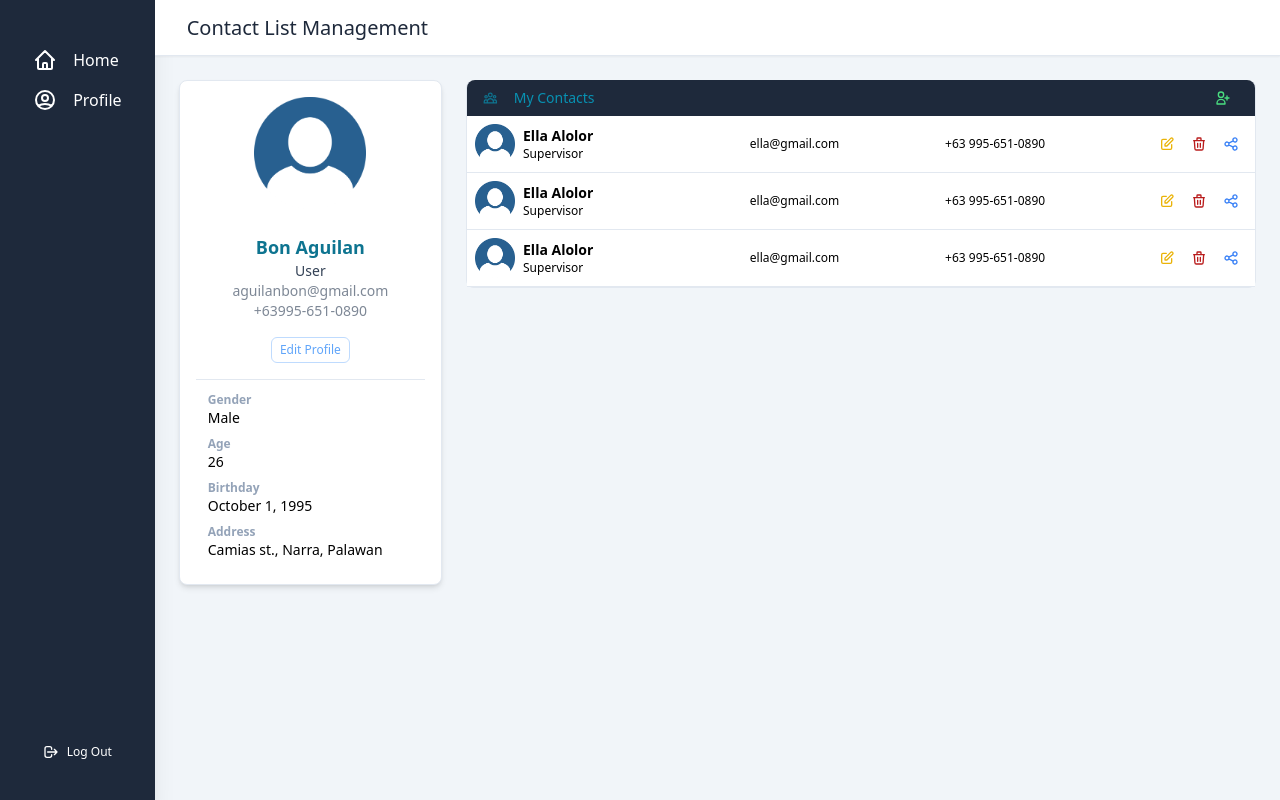
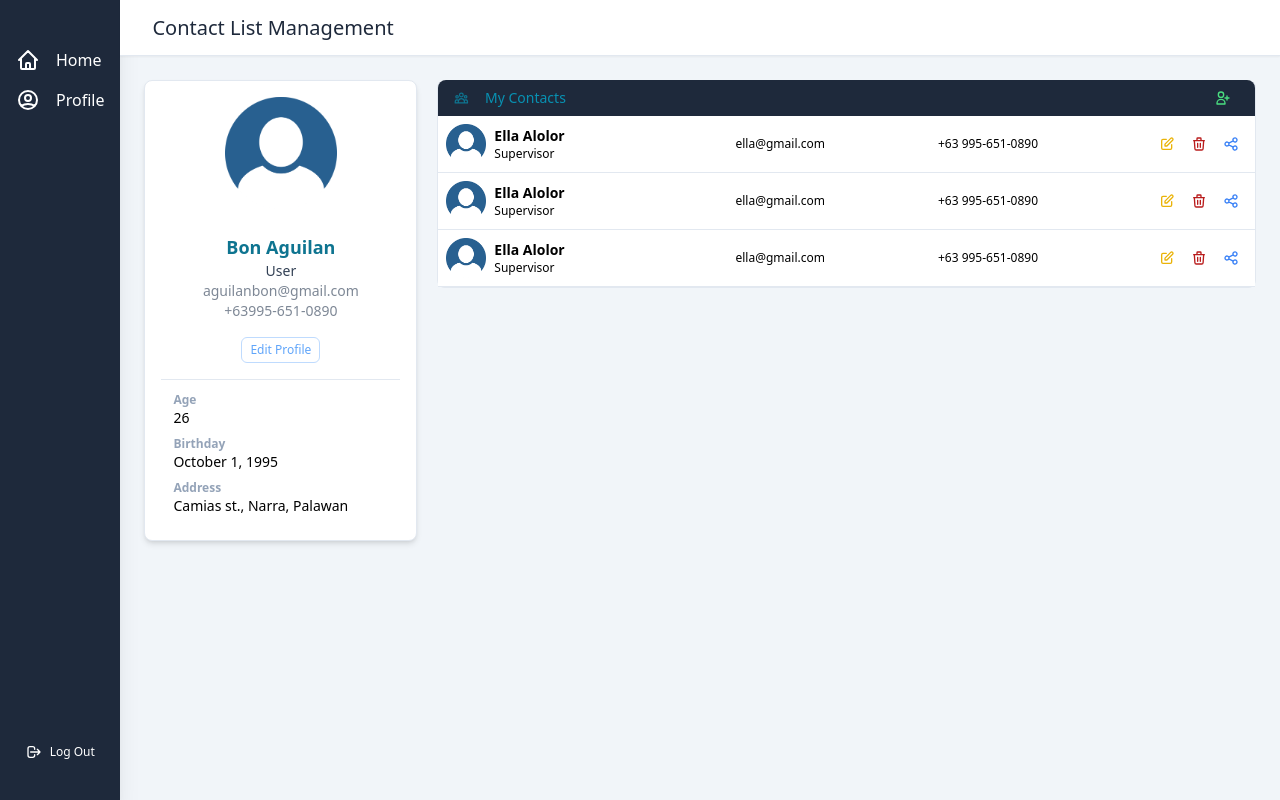
Before and after one commit to aguilanbon/contact-list-app, a React (Create React App) app: page /profile in a window 1280 px wide. Built offline with nearby package versions, Linux system fonts and the light colour scheme.

Commit message:
auto width for sidebar

```diff
--- a/src/pages/Home/Profile/Profile.jsx
+++ b/src/pages/Home/Profile/Profile.jsx
@@ -40,10 +40,6 @@ function Profile() {
                                         </div>
                                         <div className='flex flex-col mt-1 ml-3'>
                                             <div className='mb-2'>
-                                                <h1 className='text-xs md:text-md font-semibold text-slate-400'>Gender</h1>
-                                                <h2 className='text-sm md:text-md'>Male</h2>
-                                            </div>
-                                            <div className='mb-2'>
                                                 <h1 className='text-xs md:text-md font-semibold text-slate-400'>Age</h1>
                                                 <h2 className='text-sm md:text-md'>26</h2>
                                             </div>
@@ -61,7 +57,7 @@ function Profile() {
                                 </div>
                             </div>
                         </div>
-                        <div className='lg:w-3/4 w-full h-fit lg:ml-6 md:ml-0 md:mt-0 mt-4 border-x border-b border-slate-200 flex-flex-col rounded-lg'>
+                        <div className='lg:w-3/4 w-full h-fit lg:ml-5 md:ml-0 md:mt-0 mt-4 border-x border-b border-slate-200 flex-flex-col rounded-lg'>
                             <div className='w-full flex items-center justify-between bg-slate-800 rounded-t-lg'>
                                 <div className='w-full py-2 px-4 flex items-center'>
                                     <svg xmlns="http://www.w3.org/2000/svg" className="h-4 w-4 text-cyan-700" fill="none" viewBox="0 0 24 24" stroke="currentColor" strokeWidth="2">
--- a/src/pages/Home/Sidebar.jsx
+++ b/src/pages/Home/Sidebar.jsx
@@ -3,7 +3,7 @@ import { Link } from 'react-router-dom'
 
 function Sidebar() {
     return (
-        <div className='md:w-44 sm:w-12 w-12 min-h-screen flex shadow-xl bg-slate-800 text-white flex-col items-center justify-between pb-8'>
+        <div className='w-auto min-h-screen flex shadow-xl bg-slate-800 text-white flex-col items-center justify-between pb-8 px-2'>
             <div className='flex flex-col'>
                 <Link to='/home' className='flex p-2 mt-10 hover:bg-slate-900 rounded-lg'>
                     <div className=''>
```
